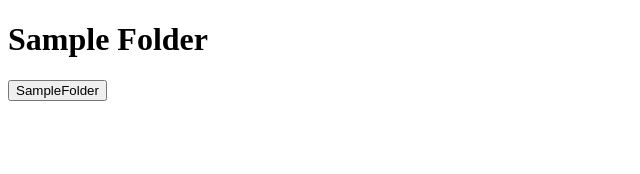
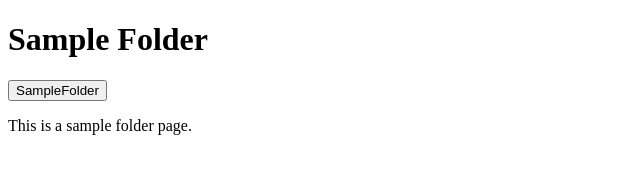
Before and after one commit to Islam-HH/JSproject, a plain HTML site: page sample_folder.html in a window 1280 px wide. Shown: the whole page, without its empty margins (0-640 px from the left). Drawn offline with Linux system fonts and the light colour scheme.

Commit message:
modified the sample_folder.html file

```diff
--- a/sample_folder.html
+++ b/sample_folder.html
@@ -6,5 +6,6 @@
     <body>
         <h1>Sample Folder</h1>
         <button>SampleFolder</button>
+        <p>This is a sample folder page.</p>
     </body>
 </html>
```
